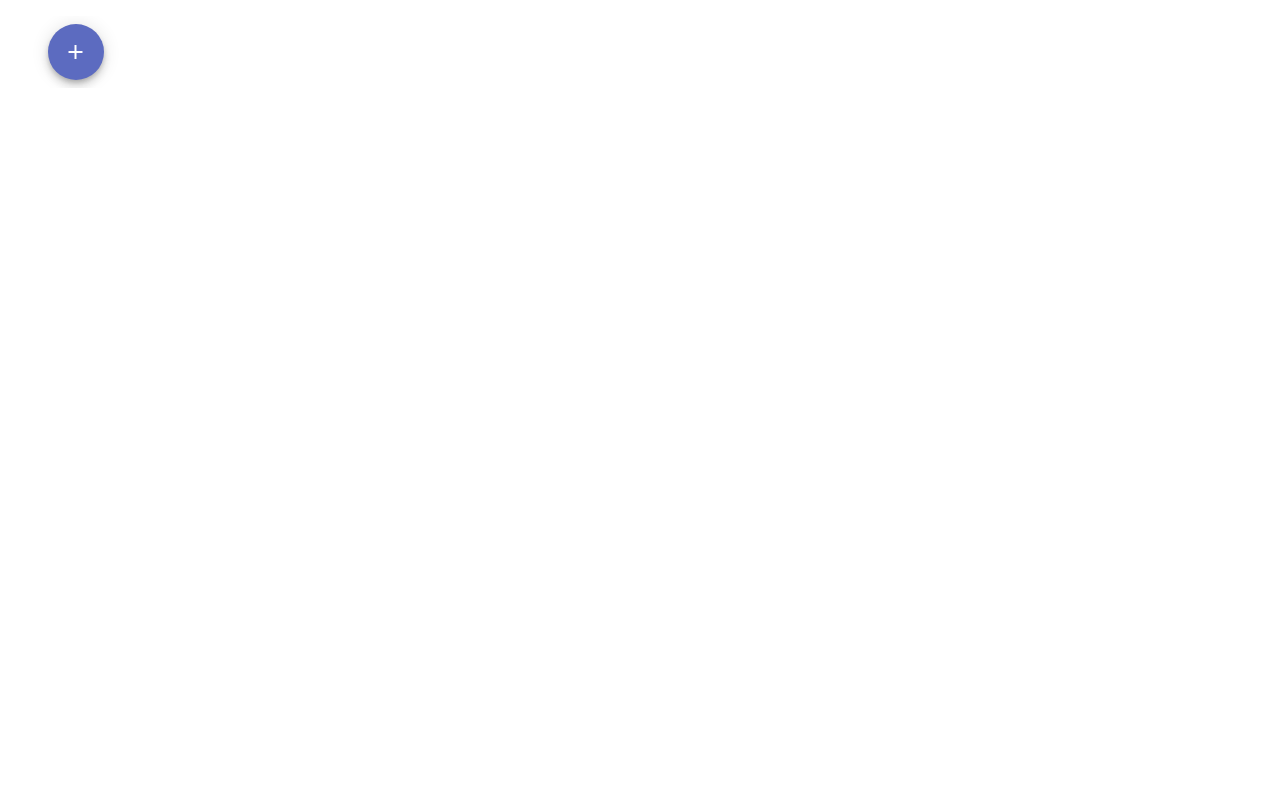
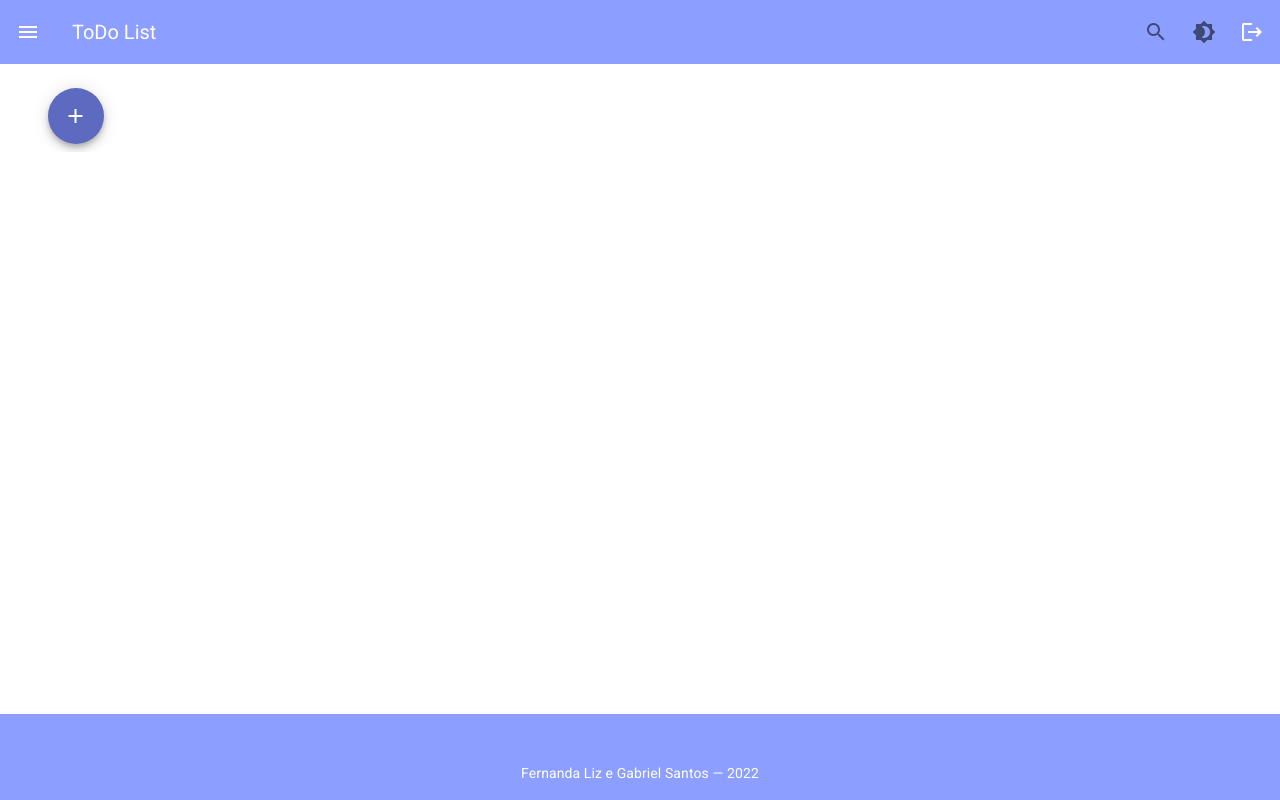
Before and after one commit to fernandalizs/ToDo-Djavue, a Vue app: page / in a window 1280 px wide. Built offline with nearby package versions, Linux system fonts and the light colour scheme.

Commit message:
adiciona pagebar

```diff
--- /dev/null
+++ b/src/components/PageBar.vue
@@ -0,0 +1,103 @@
+<template>
+  <div>
+    <v-app-bar fixed color="#8C9EFF" elevate-on-scroll>
+      <v-app-bar-nav-icon
+        color="white"
+        class="indigo accent-1"
+        @click.stop="drawer = !drawer"
+      >
+      </v-app-bar-nav-icon>
+
+      <v-toolbar-title class="white--text">ToDo List</v-toolbar-title>
+
+      <v-spacer></v-spacer>
+
+      <v-btn icon>
+        <v-icon>mdi-magnify</v-icon>
+      </v-btn>
+
+      <v-btn icon>
+        <v-icon v-model="this.$vuetify.theme.dark">mdi-brightness-4</v-icon>
+      </v-btn>
+
+      <v-btn icon>
+        <v-icon @click="logout" color="white">mdi-logout</v-icon>
+      </v-btn>
+    </v-app-bar>
+
+    <v-navigation-drawer v-model="drawer" app temporary>
+      <v-list-item>
+        <v-list-item-avatar>
+          <v-avatar color="#536DFE">
+            <span class="white--text text-h5"></span>
+          </v-avatar>
+        </v-list-item-avatar>
+
+        <v-list-item-content>
+          <v-list-item-title></v-list-item-title>
+        </v-list-item-content>
+      </v-list-item>
+
+      <v-divider></v-divider>
+
+      <v-list dense>
+        <v-list-item
+          v-for="item in items"
+          :key="item.title"
+          link
+          :to="{ name: item.routes }"
+        >
+          <v-list-item-icon>
+            <v-icon>{{ item.icon }}</v-icon>
+          </v-list-item-icon>
+
+          <v-list-item-content>
+            <v-list-item-title>{{ item.title }}</v-list-item-title>
+          </v-list-item-content>
+        </v-list-item>
+      </v-list>
+    </v-navigation-drawer>
+  </div>
+</template>
+<script>
+export default {
+  data() {
+    return {
+      drawer: false,
+      theme: { dark: false },
+      items: [
+        { title: "Home", icon: "mdi-home", routes: "home" },
+        { title: "Resumo", icon: "mdi-view-dashboard", routes: "info" },
+        {
+          title: "Adicionar Projeto",
+          icon: "mdi-folder-plus",
+          routes: "projectForm",
+        },
+        {
+          title: "Tarefas",
+          icon: "mdi-format-list-checkbox",
+          routes: "list",
+        },
+        {
+          title: "Adicionar Tarefa",
+          icon: "mdi-playlist-plus",
+          routes: "form",
+        },
+      ],
+    };
+  },
+  methods: {
+    logout() {
+      localStorage.clear();
+      this.$router.push({ name: "home" });
+    },
+  },
+  computed: {
+    getLoggedUser() {
+      const userStr = localStorage.getItem("user");
+      const user = JSON.parse(userStr);
+      return user;
+    },
+  },
+};
+</script>
--- a/src/views/TaskFormView.vue
+++ b/src/views/TaskFormView.vue
@@ -1,4 +1,6 @@
 <template>
+  <div>
+    <page-bar />
     <v-main>
       <v-snackbar
         v-model="snackbar.show"
@@ -46,7 +48,6 @@
           :loading="loading"
           color="success"
           class="mr-4"
-        @click="saveTask"
         >
           Salvar
         </v-btn>
@@ -56,9 +57,14 @@
         </v-btn>
       </v-form>
     </v-main>
+    <page-footer />
+  </div>
 </template>
 <script>
+import PageBar from "@/components/PageBar.vue";
+import PageFooter from "@/components/PageFooter.vue";
 export default {
+  components: { PageBar, PageFooter },
   data: () => ({
     valid: true,
     snackbar: {
--- a/src/views/TaskListView.vue
+++ b/src/views/TaskListView.vue
@@ -1,5 +1,7 @@
 <template>
-  <v-main class="overflow-hidden mt-4">
+  <div>
+    <page-bar />
+    <v-main class="overflow-hidden mt-4 pt-16">
       <v-container>
         <v-row>
           <v-col class="pa-1" cols="12" v-for="task in tasks" :key="task.id">
@@ -38,10 +40,15 @@
         </v-row>
       </v-container>
     </v-main>
+    <page-footer />
+  </div>
 </template>
 
 <script>
+import PageBar from "@/components/PageBar.vue";
+import PageFooter from "@/components/PageFooter.vue";
+
 export default {
-  components: {},
+  components: { PageBar, PageFooter },
 };
 </script>
```
Lines whose indentation alone changed are shown as unchanged.
